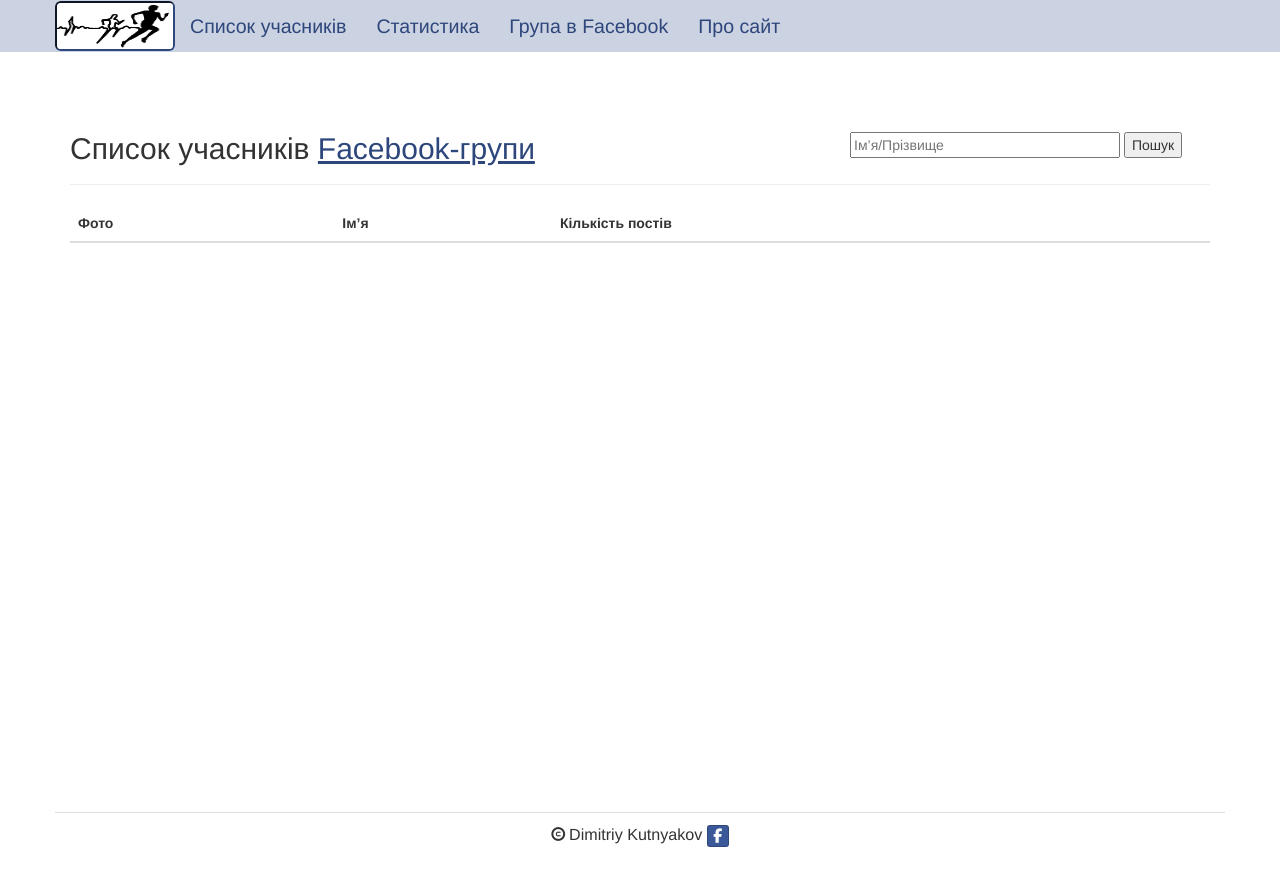
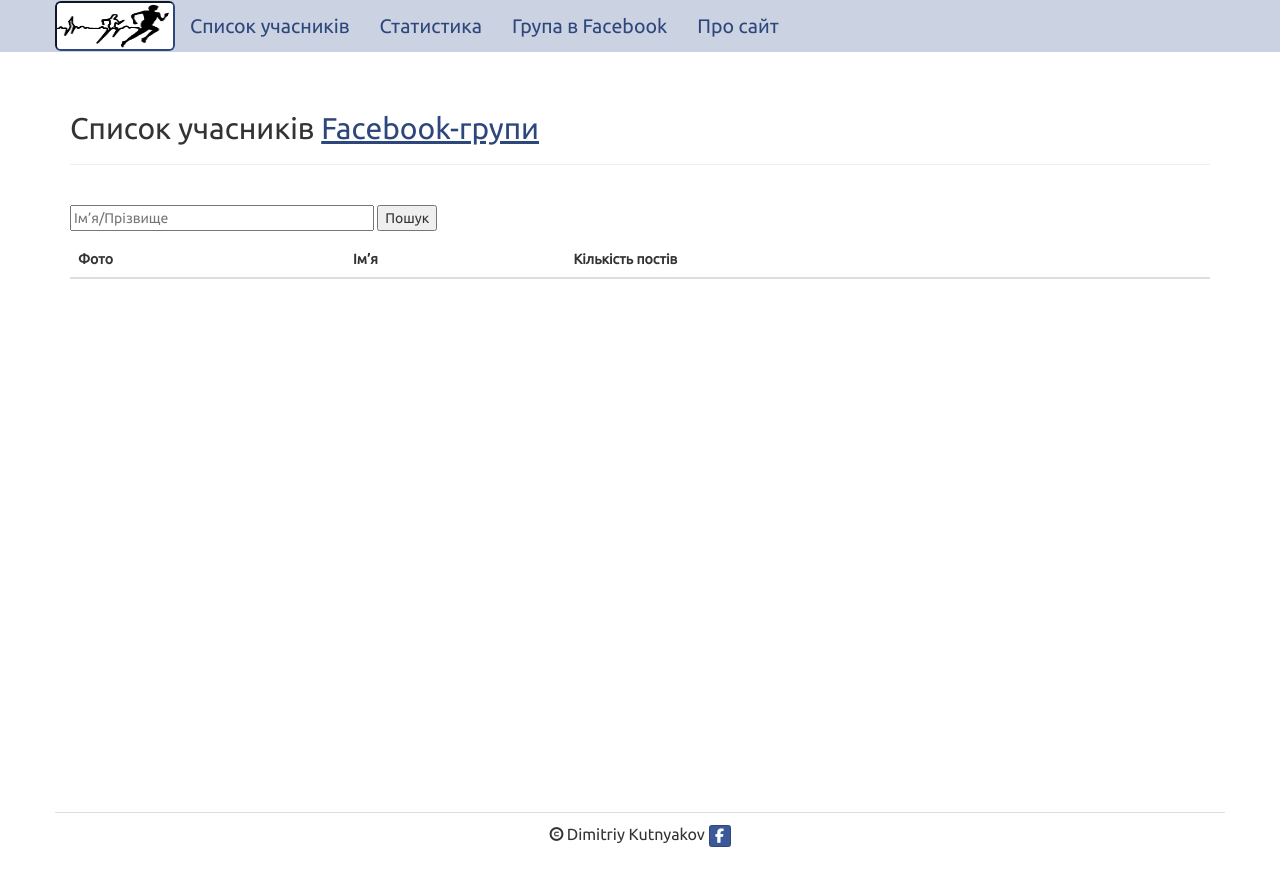
Before and after one commit to dimadvk/runstat, a Django app: template runstat/templates/runstat/members.html in a window 1280 px wide. Run offline with Django 3.2, Linux system fonts and the light colour scheme; the template is opened without the code that fills it, so the values that code supplies are empty; some libraries are stand-ins or nearby versions.

Commit message:
little changes in appearance

```diff
--- a/runstat/static/css/main.css
+++ b/runstat/static/css/main.css
@@ -20,6 +20,7 @@ h1, h2, h3, h4, h5, h6 {
 html,
 body{
     height: 100%;
+    font-family: Ubuntu;
 }
 
 .dl-horizontal .action-entry-name{
--- a/runstat/templates/runstat/base.html
+++ b/runstat/templates/runstat/base.html
@@ -7,6 +7,7 @@
         <title>#побігли - {% block meta_title %}{% endblock meta_title %}</title>
         <meta name="description"
             value="Run statistic" />
+        <link href='https://fonts.googleapis.com/css?family=Ubuntu:400&subset=cyrillic' rel='stylesheet' type='text/css'>
         <link rel="shortcut icon" type="image/png" href="{% static 'img/favicon.ico' %}"/>
 
         <!-- Include Styles -->
@@ -21,7 +22,6 @@
 
     </head>
     <body>
-
         <nav class="navbar">
           <div class="container">
             <div class="navbar-header">
@@ -36,7 +36,7 @@
             <div id="navbar" class="collapse navbar-collapse">
               <ul class="nav navbar-nav">
                 <li><a href="{% url 'group_members' %}">Список учасників</a></li>
-                <li><a href="#">Статистика</a></li>
+                <li><a href="{% url 'statistic' %}">Статистика</a></li>
                 <li><a href="https://www.facebook.com/groups/1745974432290684" target="_blank">Група в Facebook</a></li>
                 <li><a href="{% url 'about' %}">Про сайт</a></li>
               </ul>
@@ -68,7 +68,9 @@
                 <!-- Start Content Columns-->
                 <div class="row" id="content-columns">
                     <div class="col-xs-12" id="content-column">
-                        <h3>{% block title %}{% endblock title %}</h3>
+                        <div class="page-header">
+                            <h2>{% block title %}{% endblock title %}</h2>
+                        </div>
                         {% block content %}{% endblock content %}
                     </div>
                 </div>
--- a/runstat/templates/runstat/member.html
+++ b/runstat/templates/runstat/member.html
@@ -3,6 +3,10 @@
 {% load tz %}
 
 {% block meta_title %}Учасник: {{member.name}}{% endblock meta_title %}
+
+{% block title %}
+Учасник: {{member.name}}
+{% endblock %}
 
 {% block content %}
 <div class="row">
--- a/runstat/templates/runstat/members.html
+++ b/runstat/templates/runstat/members.html
@@ -4,23 +4,19 @@
 
 {% block meta_title %}Список Учасників{% endblock meta_title %}
 
+{% block title %}
+Список учасників <a href="https://www.facebook.com/groups/1745974432290684" target="_blank"> <u>Facebook-групи</u></a>
+{% endblock %}
+
 {% block content %}
-<div class="page-header">
-    <div class="row">
-        <div class="col-xs-8">
-            <h2>
-                Список учасників <a href="https://www.facebook.com/groups/1745974432290684" target="_blank"><u>Facebook-групи</u></a>
-            </h2>
-        </div>
-        <div class="col-xs-4 search-form">
-            <form mehod="get">
-                <input type="text" maxlength="50" size="30" name="search_name" value="{{request.GET.search_name}}" placeholder="Ім’я/Прізвище">
-                <input type="submit" value="Пошук">
-            </form>
-        </div>
+<div class="row">
+    <div class="col-xs-12 search-form">
+        <form mehod="get">
+            <input type="text" maxlength="50" size="30" name="search_name" value="{{request.GET.search_name}}" placeholder="Ім’я/Прізвище">
+            <input type="submit" value="Пошук">
+        </form>
     </div>
 </div>
-
 {% if request.GET.search_name %}
 <div class="row">
     <div class="col-xs-12">
```
